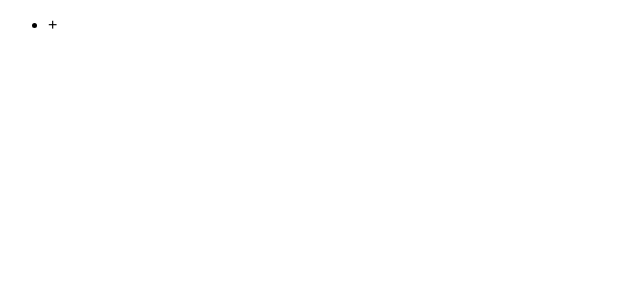
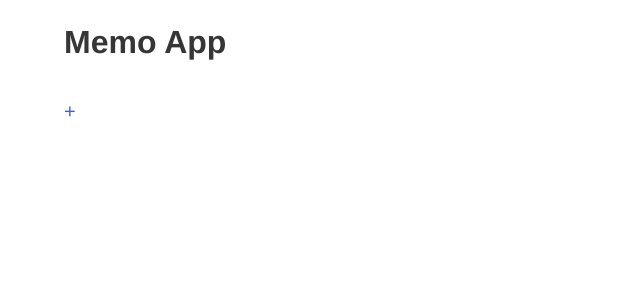
Before and after one commit to siso25/vue-memo, a Vue app: page / in a window 1280 px wide. Shown: the top 300 px of the page, without its empty margins (0-640 px from the left). Built offline with nearby package versions, Linux system fonts and the light colour scheme.

Commit message:
blumaの導入
bulmaを導入し、スタイルを適用。

```diff
--- a/package.json
+++ b/package.json
@@ -8,6 +8,7 @@
     "lint": "vue-cli-service lint"
   },
   "dependencies": {
+    "bulma": "^0.9.3",
     "core-js": "^3.8.3",
     "vue": "^3.2.13"
   },
--- a/src/App.vue
+++ b/src/App.vue
@@ -1,10 +1,13 @@
 <template>
-  <div id="app">
-    <div>
-      <MemoList :posts="posts" @new-button-click="showNewForm" @post-title-click="showEditForm"/>
-    </div>
-    <div v-if="formShow">
-      <MemoForm :param-post="post" @memo-save-click="savePost" @memo-delete-click="deletePost"/>
+  <div class="container pt-5">
+    <h1 class="title">Memo App</h1>
+    <div class="columns mt-5">
+      <div class="column">
+        <MemoList :posts="posts" @new-button-click="showNewForm" @post-title-click="showEditForm"/>
+      </div>
+      <div class="column" v-if="formShow">
+        <MemoForm :param-post="post" @memo-save-click="savePost" @memo-delete-click="deletePost"/>
+      </div>
     </div>
   </div>
 </template>
--- a/src/components/MemoForm.vue
+++ b/src/components/MemoForm.vue
@@ -1,7 +1,9 @@
 <template>
-  <textarea v-model="post.body"></textarea>
-  <button @click="savePost">編集</button>
-  <button @click="deletePost">削除</button>
+  <textarea class="textarea" v-model="post.body"></textarea>
+  <div class="mt-3">
+    <button class="button" @click="savePost">編集</button>
+    <button class="button ml-3" @click="deletePost">削除</button>
+  </div>
 </template>
 
 <script>
--- a/src/components/MemoList.vue
+++ b/src/components/MemoList.vue
@@ -1,9 +1,9 @@
 <template>
-  <ul>
-    <li v-for="post in posts" :key="post.id" @click="$emit('post-title-click', post)">
-      {{ post.title }}
+  <ul class="mt-0">
+    <li class="mb-2" v-for="post in posts" :key="post.id" @click="$emit('post-title-click', post)">
+      <a>{{ post.title }}</a>
     </li>
-    <li @click="$emit('new-button-click')">+</li>
+    <li class="is-size-5" @click="$emit('new-button-click')"><a>+</a></li>
   </ul>
 </template>
 
--- a/src/main.js
+++ b/src/main.js
@@ -1,4 +1,5 @@
 import { createApp } from 'vue'
 import App from './App.vue'
+import 'bulma/css/bulma.css'
 
 createApp(App).mount('#app')
```
Also changed, not shown: 1 other file (tests, documents, lock files or other folders).
